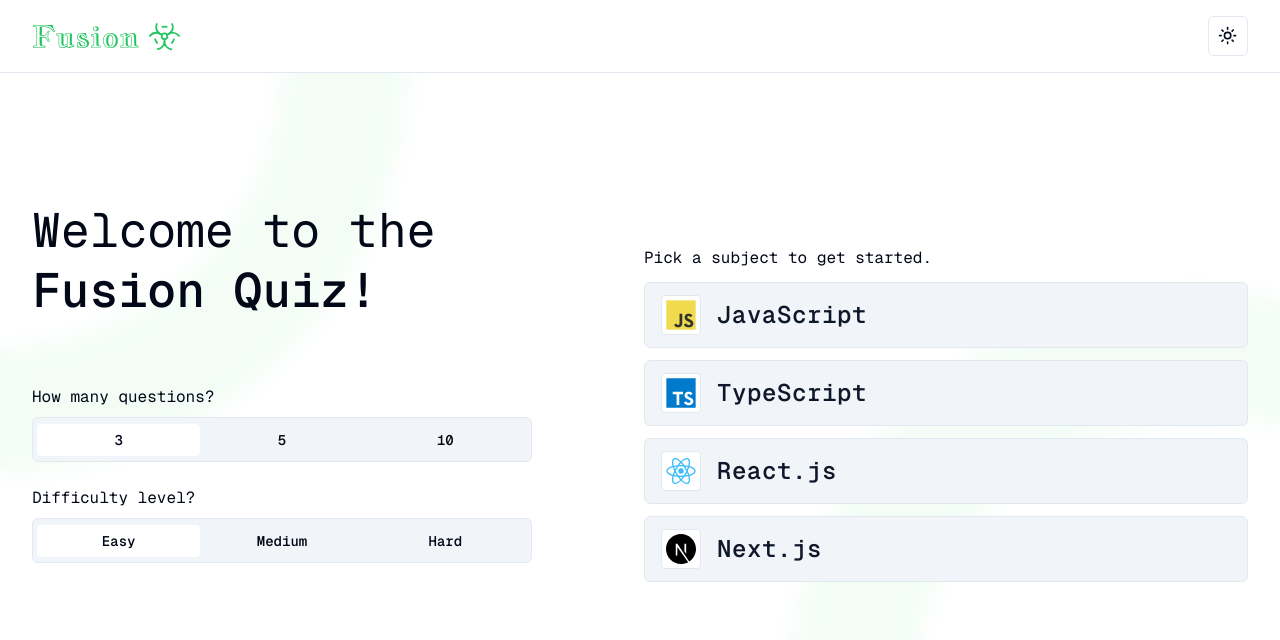
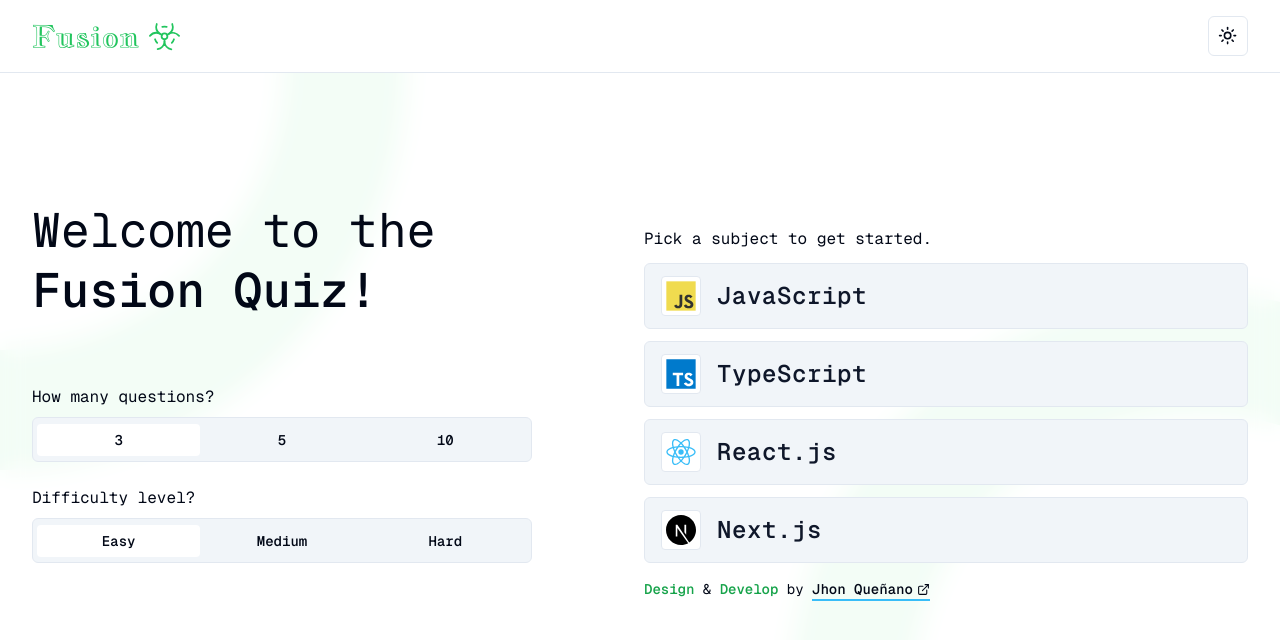
Before and after one commit to okayda/next-fusion-quiz, a Next.js app: page / in a window 1280 px wide. Shown: the top 640 px of the page. Built offline with nearby package versions, Linux system fonts and the light colour scheme.

Commit message:
Add author

```diff
--- a/app/_components/HomeContent.tsx
+++ b/app/_components/HomeContent.tsx
@@ -5,6 +5,7 @@
 
 import { questions, difficulty, subject } from "@/constants";
 
+import { ExternalLink } from "lucide-react";
 import SubjectImage from "@/components/SubjectImage";
 import { buttonVariants } from "@/components/ui/button";
 import { cn } from "@/lib/utils";
@@ -69,7 +70,7 @@
       <div className="lg:flex-1">
         <p className="mb-3">Pick a subject to get started.</p>
 
-        <ul className="flex flex-col gap-3">
+        <ul className="mb-4 flex flex-col gap-3">
           {subject.map(({ title, value }) => (
             <li key={title}>
               <Link
@@ -92,6 +93,27 @@
             </li>
           ))}
         </ul>
+
+        <p className="text-sm">
+          <span className="font-semibold text-green-600 dark:text-green-400">
+            Design
+          </span>{" "}
+          &{" "}
+          <span className="font-semibold text-green-600 dark:text-green-400">
+            Develop
+          </span>{" "}
+          by{" "}
+          <Link
+            href="https://jhon-quenano-portfolio.vercel.app/"
+            target="_blank"
+            className="inline-block border-b-2 border-b-sky-400 font-semibold"
+          >
+            <span className="flex items-center gap-1">
+              Jhon Queñano
+              <ExternalLink size={13} />
+            </span>
+          </Link>
+        </p>
       </div>
     </>
   );
--- a/app/generated/_components/GeneratedPage.tsx
+++ b/app/generated/_components/GeneratedPage.tsx
@@ -25,7 +25,7 @@
 
 const optionLabels = ["a", "b", "c", "d"];
 
-export default function QuizPage() {
+export default function GeneratedPage() {
   const [selectedOption, setSelectedOption] = useState("");
   const [hasSubmittedAnswer, setHasSubmittedAnswer] = useState(false);
 
--- a/constants/quiz.ts
+++ b/constants/quiz.ts
@@ -322,7 +322,7 @@
       question:
         "What will be logged to the console when the following JavaScript code is executed?",
       choices: ["0 1 2 3 4", "5 5 5 5 5", "0 1 2 3 4 5", "Error"],
-      answer: "`5 5 5 5 5`",
+      answer: "5 5 5 5 5",
       explanation:
         "Using `var` declares a function-scoped variable. By the time the `setTimeout` callbacks are executed, the loop has completed, and `i` has the value `5`. Therefore, the number `5` is logged five times.",
       hasCodeSyntax: true,
```
